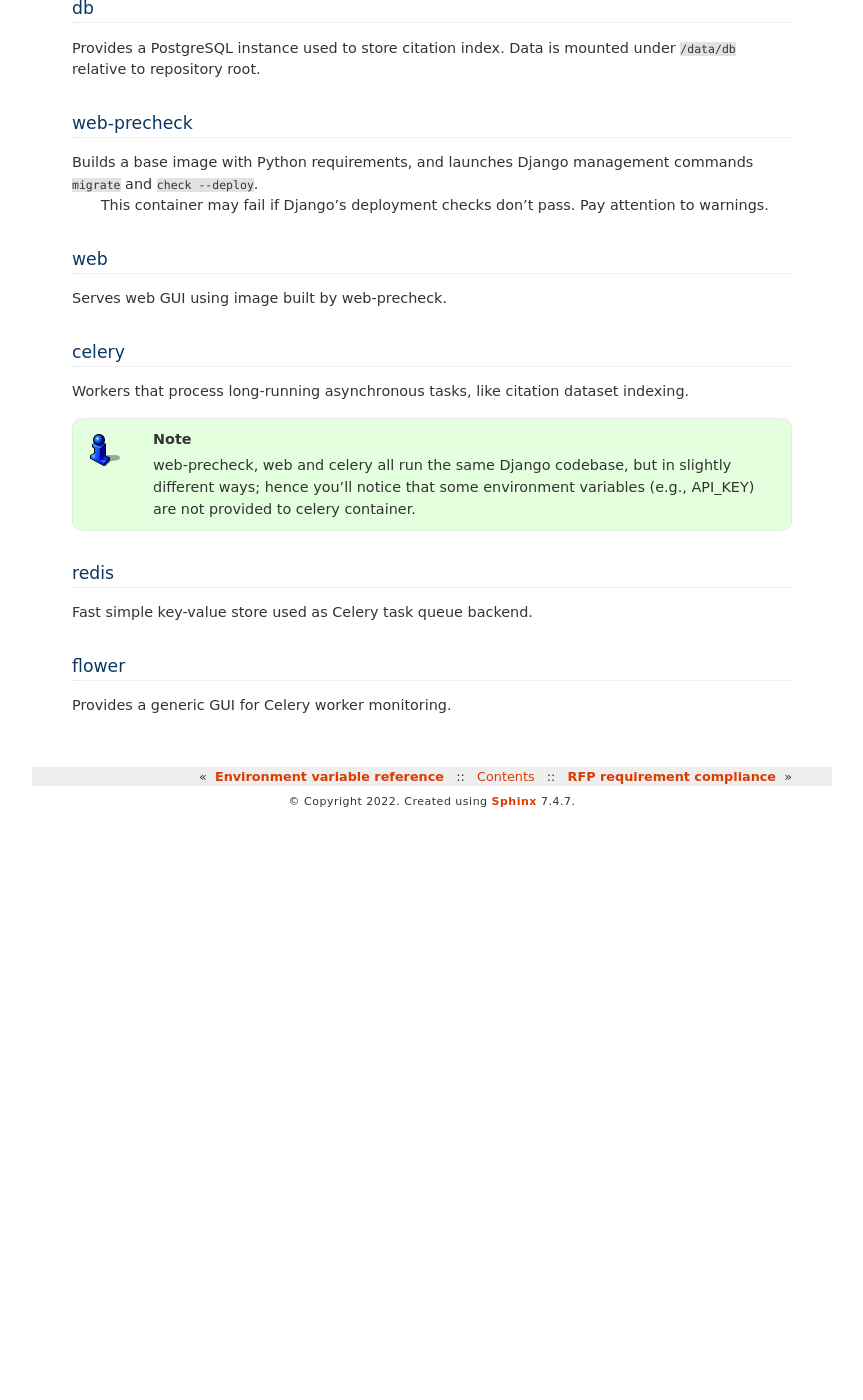
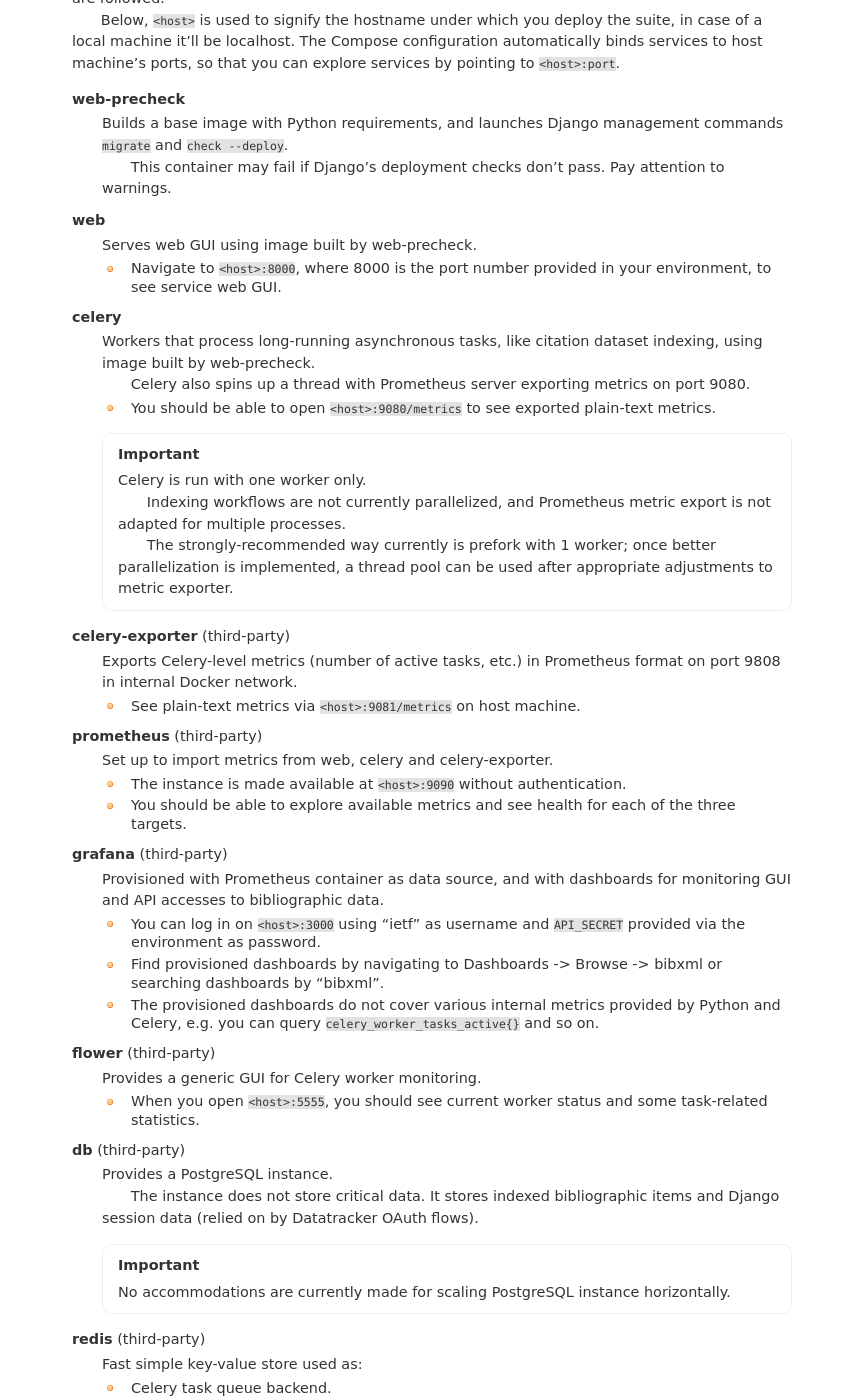
Before and after one commit to ietf-tools/bibxml-service, a Sphinx documentation site: the page built from docs/ref/containers.rst, in a window 1280 px wide and 1400 px high, scrolled down 234 px. Shown: the whole window, without its empty margins (208-1071 px from the left). Built offline with Sphinx 7.4.7, drawn with Linux system fonts in a browser that asks for light colours; pages that are not in the unit, such as notebooks, are missing from menus; before the commit the page ends 1053 px from its top, so only the background shows below that; some of the changed text lies outside the part shown.

Commit message:
docs(ref): much expand container reference

```diff
--- a/docs/ref/containers.rst
+++ b/docs/ref/containers.rst
@@ -1,47 +1,106 @@
-===================
-Container reference
-===================
+===========================
+Bundled container reference
+===========================
 
-The following containers are used at service runtime.
+The bundled Docker Compose configuration runs the following containers.
 
-db
---
+It’s intended as a reference, but could be used in production
+as long as relevant precautions are followed.
 
-Provides a PostgreSQL instance used to store citation index.
-Data is mounted under ``/data/db`` relative to repository root.
+Below, ``<host>`` is used to signify the hostname under which you deploy
+the suite, in case of a local machine it’ll be localhost.
+The Compose configuration automatically binds services
+to host machine’s ports, so that you can explore services
+by pointing to ``<host>:port``.
 
-web-precheck
-------------
+**web-precheck**
+    Builds a base image with Python requirements,
+    and launches Django management commands ``migrate`` and ``check --deploy``.
 
-Builds a base image with Python requirements,
-and launches Django management commands ``migrate`` and ``check --deploy``.
+    This container may fail if Django’s deployment checks don’t pass.
+    Pay attention to warnings.
 
-This container may fail if Django’s deployment checks don’t pass.
-Pay attention to warnings.
+**web**
+    Serves web GUI using image built by web-precheck.
 
-web
----
+    - Navigate to ``<host>:8000``, where 8000 is the port number
+      provided in your environment, to see service web GUI.
 
-Serves web GUI using image built by web-precheck.
+**celery**
+    Workers that process long-running asynchronous tasks,
+    like citation dataset indexing, using image built by web-precheck.
 
-celery
-------
+    Celery also spins up a thread
+    with Prometheus server exporting metrics on port 9080.
 
-Workers that process long-running asynchronous tasks,
-like citation dataset indexing.
+    - You should be able to open ``<host>:9080/metrics``
+      to see exported plain-text metrics.
 
-.. note::
+    .. important:: Celery is run with one worker only.
 
-   web-precheck, web and celery all run the same Django codebase,
-   but in slightly different ways; hence you’ll notice that
-   some environment variables (e.g., API_KEY) are not provided to celery container.
+                   Indexing workflows are not currently parallelized,
+                   and Prometheus metric export is not adapted
+                   for multiple processes.
 
-redis
------
+                   The strongly-recommended way currently
+                   is prefork with 1 worker;
+                   once better parallelization is implemented,
+                   a thread pool can be used after appropriate adjustments
+                   to metric exporter.
 
-Fast simple key-value store used as Celery task queue backend.
+**celery-exporter** (third-party)
+    Exports Celery-level metrics (number of active tasks, etc.)
+    in Prometheus format on port 9808 in internal Docker network.
 
-flower
-------
+    - See plain-text metrics via ``<host>:9081/metrics`` on host machine.
 
-Provides a generic GUI for Celery worker monitoring.
+**prometheus** (third-party)
+    Set up to import metrics from web, celery and celery-exporter.
+
+    - The instance is made available at ``<host>:9090``
+      without authentication.
+
+    - You should be able to explore available metrics
+      and see health for each of the three targets.
+
+**grafana** (third-party)
+    Provisioned with Prometheus container as data source,
+    and with dashboards for monitoring GUI and API accesses
+    to bibliographic data.
+
+    - You can log in on ``<host>:3000`` using “ietf” as username
+      and ``API_SECRET`` provided via the environment as password.
+
+    - Find provisioned dashboards by navigating
+      to Dashboards -> Browse -> bibxml or searching dashboards by “bibxml”.
+
+    - The provisioned dashboards do not cover various internal metrics
+      provided by Python and Celery, e.g. you can query ``celery_worker_tasks_active{}``
+      and so on.
+
+**flower** (third-party)
+    Provides a generic GUI for Celery worker monitoring.
+
+    - When you open ``<host>:5555``, you should see current worker status
+      and some task-related statistics.
+
+**db** (third-party)
+    Provides a PostgreSQL instance.
+
+    The instance does not store critical data.
+    It stores indexed bibliographic items
+    and Django session data (relied on by Datatracker OAuth flows).
+
+    .. important:: No accommodations are currently made
+                   for scaling PostgreSQL instance horizontally.
+
+**redis** (third-party)
+    Fast simple key-value store used as:
+
+    - Celery task queue backend.
+
+      ``web`` container handles HTTP requests
+      and uses Celery client to add tasks to the queue;
+      ``celery`` container runs a Celery worker processing that queue.
+
+    - Django cache.
```
